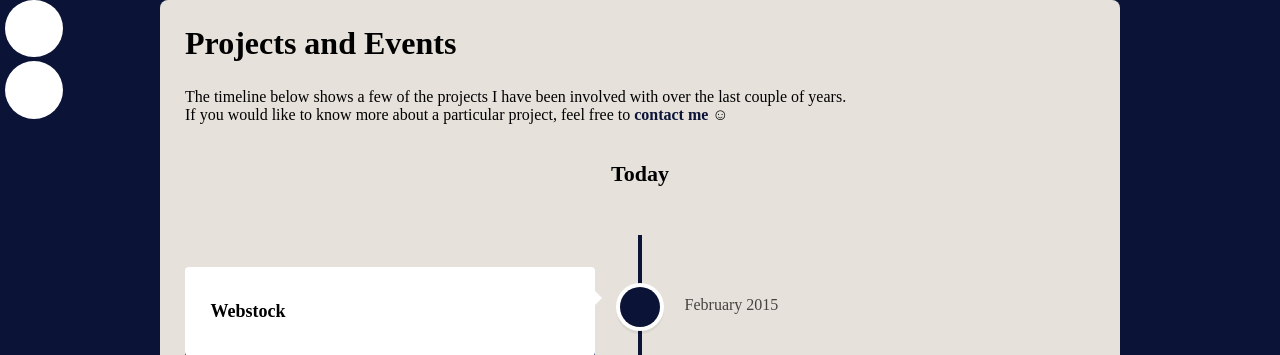
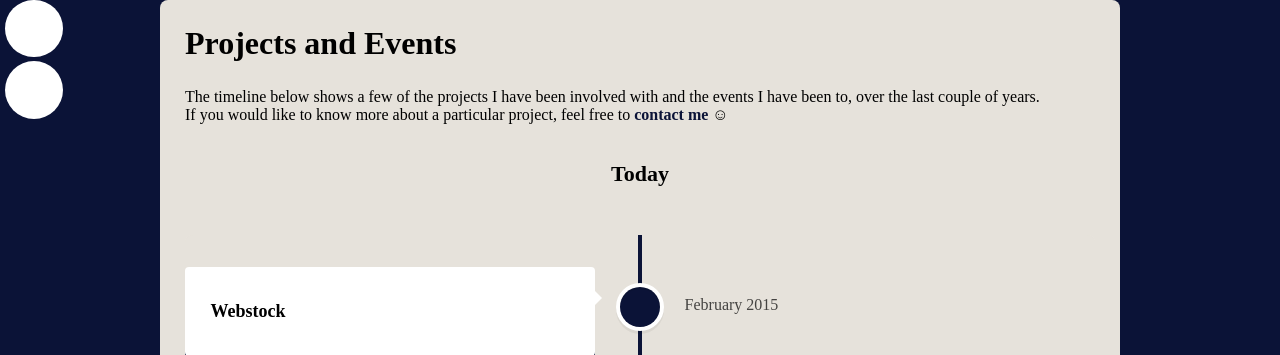
Before and after one commit to hayleycodes/personal-website, a Python web app: template templates/timeline.html in a window 1280 px wide. Shown: the part 152-507 px from the top of the page. Run offline with Jinja, Linux system fonts and the light colour scheme; the template is opened without the code that fills it, so the values that code supplies are empty; some libraries are stand-ins or nearby versions.

Commit message:
small change to content

```diff
--- a/templates/timeline.html
+++ b/templates/timeline.html
@@ -9,7 +9,7 @@
     </h2>
 
 	<p>
-		The timeline below shows a few of the projects I have been involved with over the last couple of years.
+		The timeline below shows a few of the projects I have been involved with and the events I have been to, over the last couple of years.
 		<br>
 		If you would like to know more about a particular project, feel free to <a href="contactform">contact me</a> ☺
 	</p>
```
